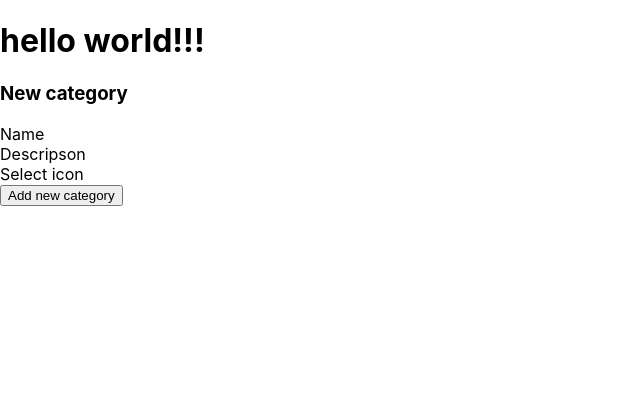
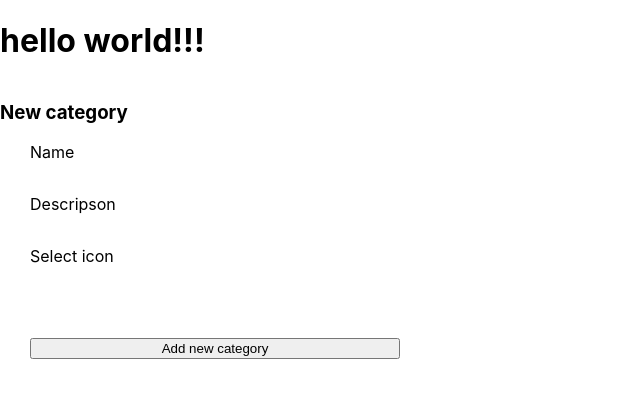
Before and after one commit to Ivan468/react8, a React (Create React App) app: page / in a window 1280 px wide. Shown: the top 398 px of the page, without its empty margins (0-640 px from the left). Built offline with nearby package versions, Linux system fonts and the light colour scheme.

Commit message:
Update NewCharge.scss

```diff
--- a/src/NewCharge/NewCharge.scss
+++ b/src/NewCharge/NewCharge.scss
@@ -0,0 +1,51 @@
+@mixin flex {
+    display: flex;
+    width: 100%;
+    height: auto;
+    flex-direction: column;
+    max-width: 400px;
+
+  }
+
+  .header-category {
+      display: flex;
+      width: 100%;
+      height: auto;
+
+      h3{
+        margin: 30px;
+
+      }
+  }
+
+  .new-category__block{
+    @include flex();
+    width: 100%;
+    display: flex;
+    flex-direction: column;
+    min-height: 350px;
+  }
+
+  .category-main__block{
+    display: flex;
+    flex-direction: column;
+    margin-left: 30px;
+
+
+  }
+
+  .css-2b097c-container {
+    position: relative;
+    box-sizing: border-box;
+    width: 100%;
+}
+
+
+  .category-main__input{
+      display: flex;
+      padding: 16px 5px;
+  }
+
+  .category-main__addButton {
+    margin-top: 40px;
+  }
```
